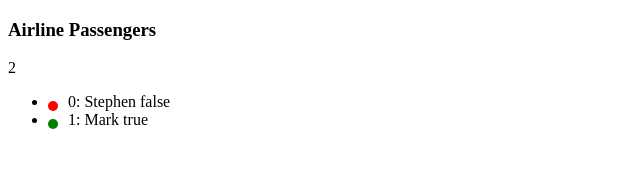
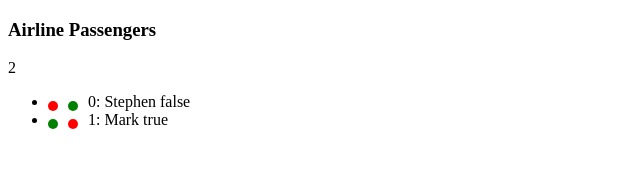
Before and after one commit to isafesoft/angular-training, an Angular app: page / in a window 1280 px wide. Shown: the top 191 px of the page, without its empty margins (0-640 px from the left). Built offline with nearby package versions, Linux system fonts and the light colour scheme.

Commit message:
ngStyle and style bindings

```diff
--- a/src/app/app.component.html
+++ b/src/app/app.component.html
@@ -10,6 +10,10 @@
             [ngClass]="{'checked-in': p.checkedIn}"
       ></span>
       {{ p.checkedIn }}
+      <span class="status"
+            [style.backgroundColor]="(p.checkedIn ? 'red' : 'green')"
+      ></span>
+
     </li>
   </ul>
 </div>
```
